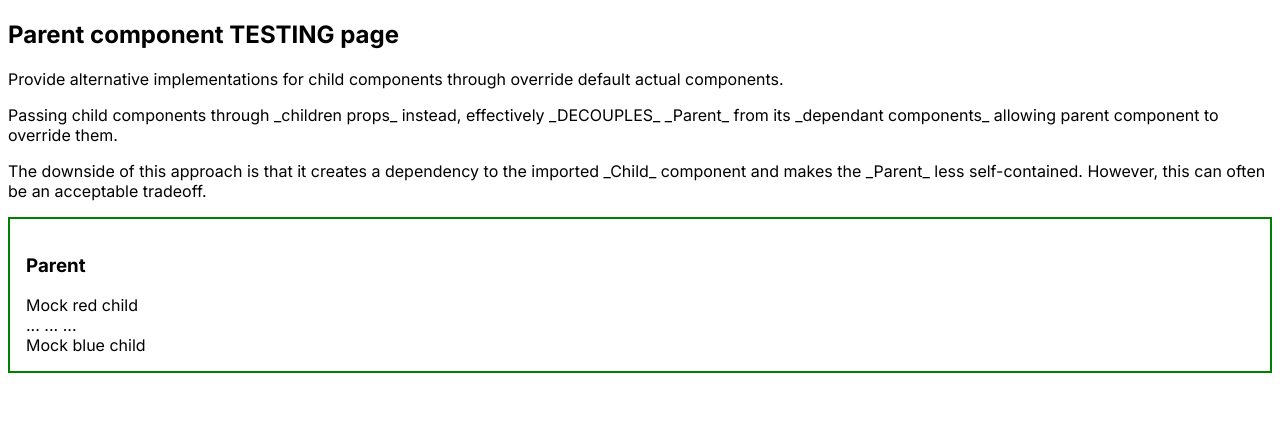
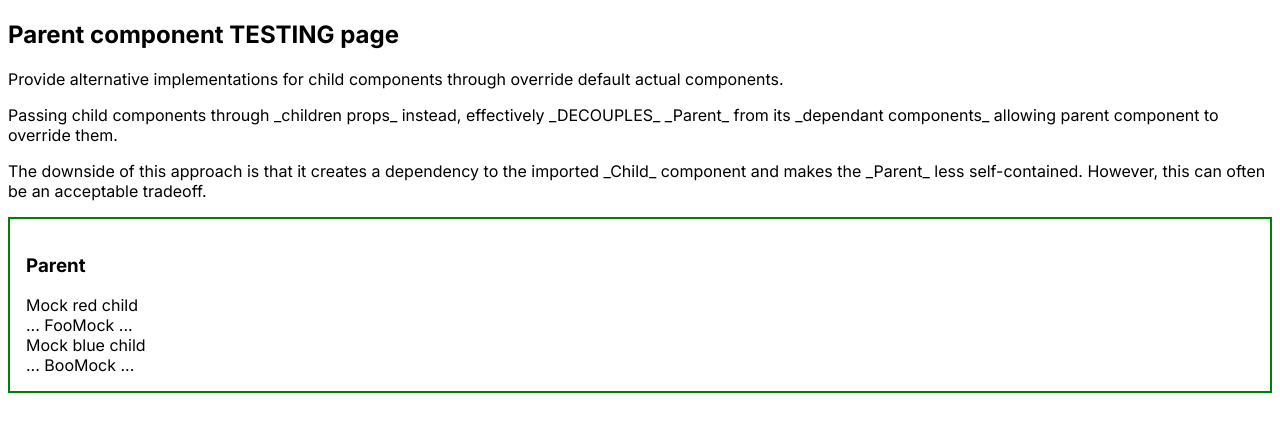
Before and after one commit to jercilla/nextjs-react-components-playground, a Next.js app: page /parent-child-mock in a window 1280 px wide. Shown: the top 432 px of the page. Built offline with nearby package versions, Linux system fonts and the light colour scheme.

Commit message:
chore: add hooks

```diff
--- a/src/app/(pages-public)/parent-child-mock/page.tsx
+++ b/src/app/(pages-public)/parent-child-mock/page.tsx
@@ -1,3 +1,5 @@
+'use client'
+
 import Parent from "@/app/components/parent";
 
 export default function Page() {
@@ -9,7 +11,10 @@ export default function Page() {
         default actual components.
       </p>
 
-      <Parent>
+      <Parent hooks={{
+        useFoo: () => ["FooMock"],
+        useBoo: () => ["BooMock"],
+      }}>
       {{
         oneChild: <section>Mock red child</section>,
         anotherChild: <section>Mock blue child</section>
--- a/src/app/components/parent.tsx
+++ b/src/app/components/parent.tsx
@@ -1,13 +1,24 @@
+'use client'
+
 import ChildRed from "@/app/components/child-red";
 import ChildBlue from "@/app/components/child-blue";
+import useBoo from "@/app/hooks/useBoo";
+import useFoo from "@/app/hooks/useFoo";
 
 export default function Parent({
   children = {
     oneChild: ChildRed(),
     anotherChild: ChildBlue(),
   },
+  hooks = {
+    useFoo: useFoo,
+    useBoo: useBoo,
+  },
   ...props
 }) {
+  const [dataFoo] = hooks.useFoo();
+  const [dataBoo] = hooks.useBoo();
+
   return (
     <>
       <p>
@@ -22,8 +33,9 @@ export default function Parent({
       <section style={{ border: "2px solid green", padding: "1rem" }}>
         <h3>Parent</h3>
         {children.oneChild}
-        ... ... ...
+        ... {dataFoo} ...
         {children.anotherChild}
+        ... {dataBoo} ...
       </section>
     </>
   );
--- /dev/null
+++ b/src/app/hooks/useBoo.tsx
@@ -0,0 +1,11 @@
+import { useState } from "react";
+
+const useBoo = () => {
+  const [data, setData] = useState("");
+  setTimeout(function() {
+    setData("Boo");
+}, 2000);
+  return [data];
+};
+
+export default useBoo;
--- /dev/null
+++ b/src/app/hooks/useFoo.tsx
@@ -0,0 +1,11 @@
+import { useState } from "react";
+
+const useFoo = () => {
+  const [data, setData] = useState("");
+  setTimeout(function() {
+    setData("Foo");
+}, 2000);
+  return [data];
+};
+
+export default useFoo;
```
